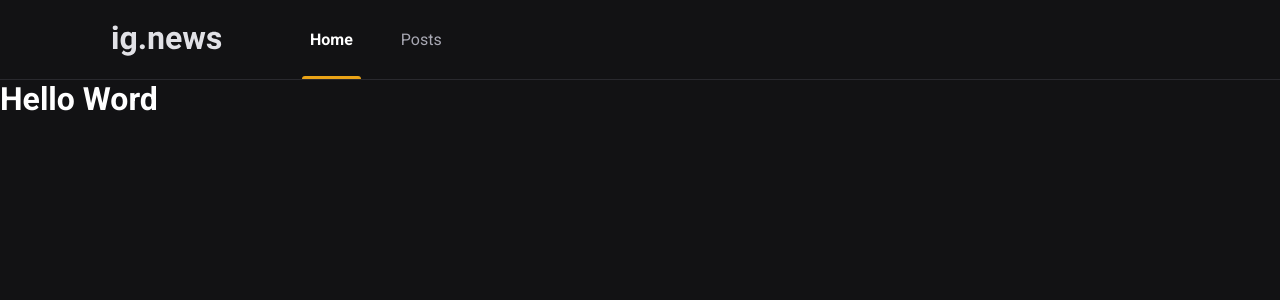
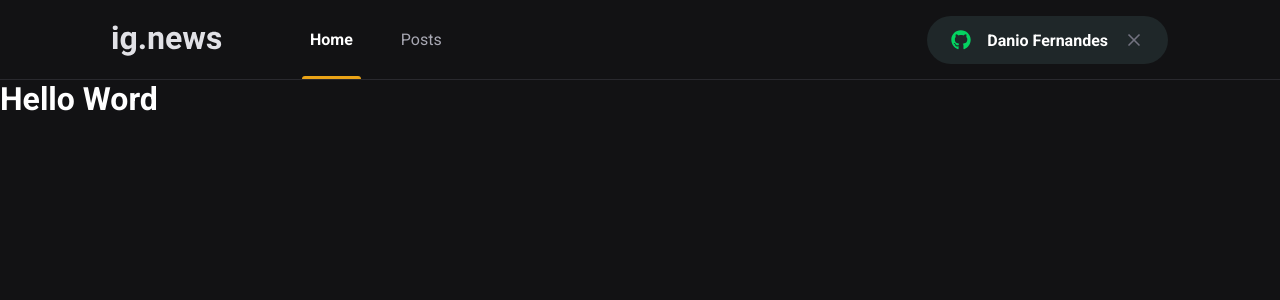
Before and after one commit to Danilonbs/mod03, a Next.js app in the folder ignews/: page / in a window 1280 px wide. Shown: the top 300 px of the page. Built offline with nearby package versions, Linux system fonts and the light colour scheme.

Commit message:
add sign in button

```diff
--- a/ignews/package.json
+++ b/ignews/package.json
@@ -15,6 +15,7 @@
     "next": "13.4.16",
     "react": "18.2.0",
     "react-dom": "18.2.0",
+    "react-icons": "^4.10.1",
     "sass": "^1.65.1",
     "typescript": "^5.1.6"
   }
--- a/ignews/src/components/Header/index.tsx
+++ b/ignews/src/components/Header/index.tsx
@@ -1,3 +1,4 @@
+import { SignInButton } from '../SignInButton'
 import styles from './styles.module.scss'
 
 export function Header() {
@@ -9,6 +10,8 @@ export function Header() {
                 <a className={styles.active}>Home</a>
                 <a>Posts</a>
             </nav>
+
+            <SignInButton />
             </div>
 
         </header>
--- a/ignews/src/components/Header/styles.module.scss
+++ b/ignews/src/components/Header/styles.module.scss
@@ -51,4 +51,8 @@
             }
         }
     }
+
+   button {
+    margin-left: auto;
+   }
 }
--- /dev/null
+++ b/ignews/src/components/SignInButton/index.tsx
@@ -0,0 +1,28 @@
+import {FaGithub } from 'react-icons/fa'
+import { FiX} from 'react-icons/fi'
+import styles from './styles.module.scss'
+
+export function SignInButton () {
+    const isUserLoggedIn = true;
+
+    return isUserLoggedIn ? (
+        <button
+            type="button"
+            className={styles.signInButton}
+            >
+
+            <FaGithub color="#04d361"/>
+            Danio Fernandes
+            <FiX color="#737380" className={styles.closeIcon} />
+        </button>
+    ) : (
+        <button
+            type="button"
+            className={styles.signInButton}
+            >
+
+            <FaGithub color="#eba417"/>
+            Sign in With Github
+        </button>
+    )
+}
--- /dev/null
+++ b/ignews/src/components/SignInButton/styles.module.scss
@@ -0,0 +1,35 @@
+.signInButton {
+    height: 3rem;
+    border-radius: 3rem;
+    background: var(--gray-850);
+    border: 0;
+    padding: 0 1.5rem;
+
+    display: flex;
+    align-items: center;
+    justify-content: center;
+
+    color: var(--white);
+    font-weight: bold;
+
+    svg {
+        width: 20px;
+        height: 20px;
+    }
+
+
+    svg:first-child {
+        margin-right: 1rem;
+    }
+
+    svg.closeIcon {
+        margin-left: 1rem;
+    }
+
+    transition: filter 0.2s;
+
+    &:hover {
+        filter: brightness(0.8);
+    }
+
+}
--- a/ignews/src/styles/global.scss
+++ b/ignews/src/styles/global.scss
@@ -10,6 +10,7 @@
     --gray-100: #e1e1e6;
     --gray-300: #a8a8b3;
     --gray-800: #29292e;
+    --gray-850: #1f2729;
     --gray-900: #121214;
 
     --cyan-500: #61dafb;
```
Also changed, not shown: 1 other file (tests, documents, lock files or other folders).
